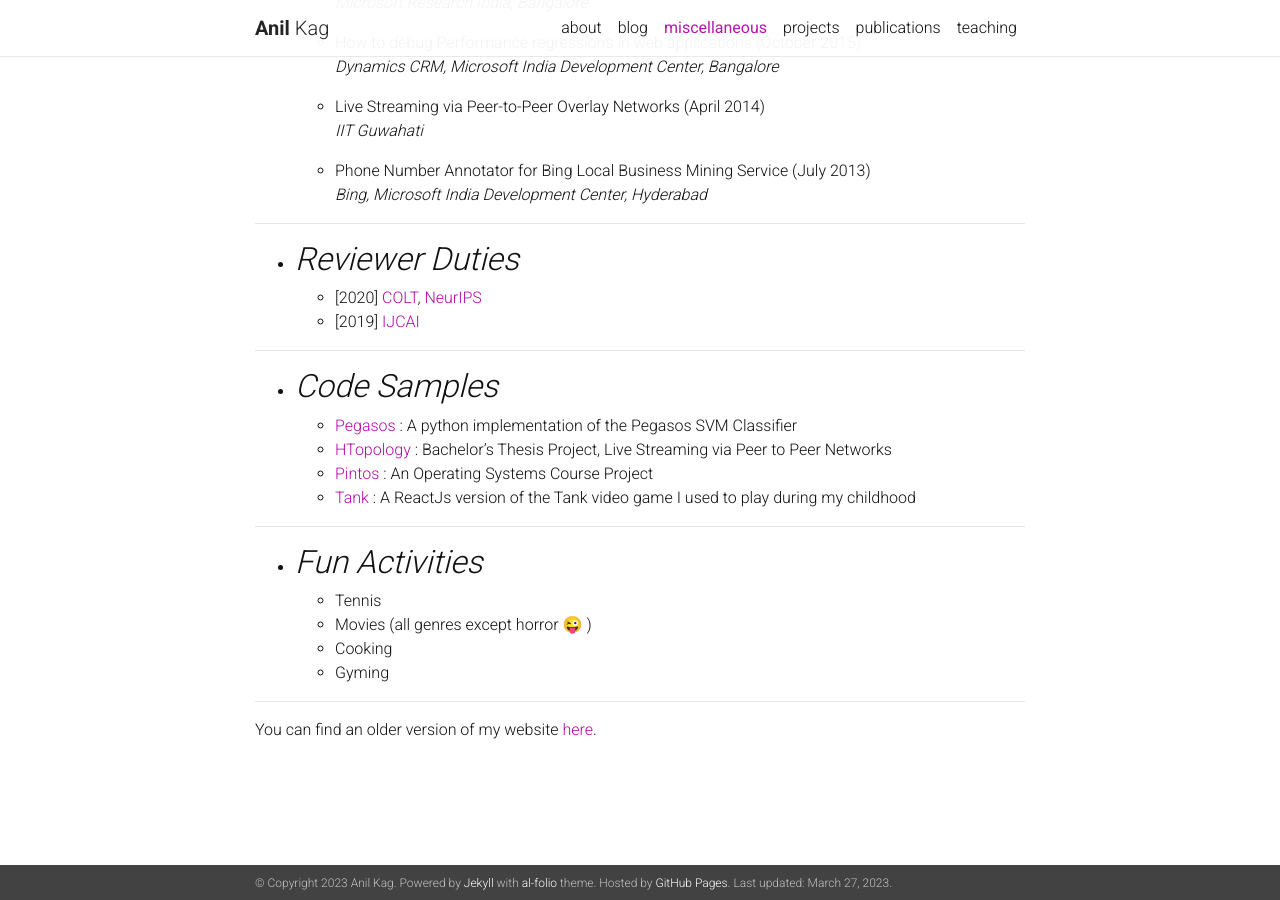
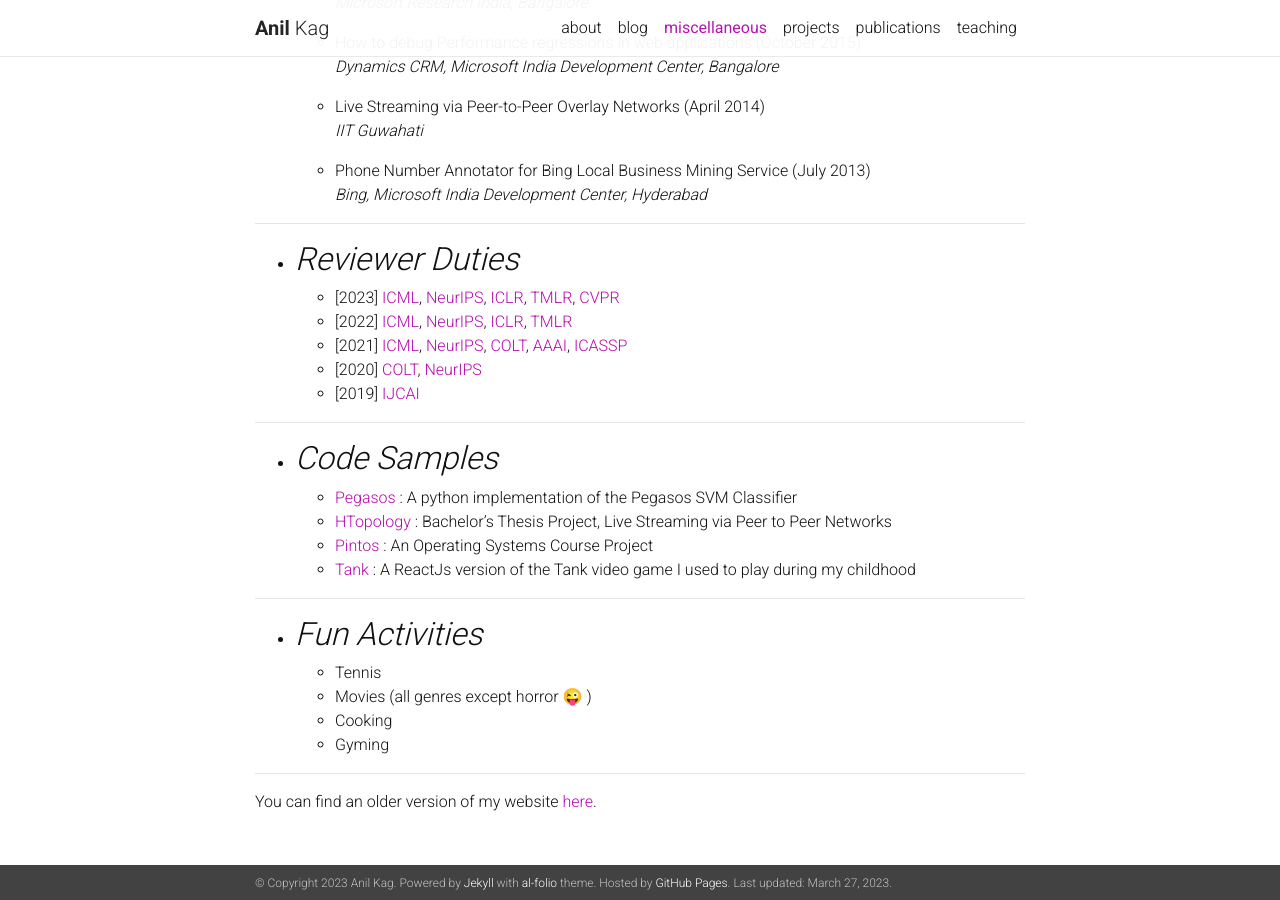
Before and after one commit to anilkagak2/anilkagak2.github.io, a Jekyll site: the page built from _pages/miscellaneous.md, in a window 1280 px wide and 900 px high, scrolled down 888 px. Built offline with Jekyll 4.4.1, drawn with Linux system fonts in a browser that asks for light colours; nearby versions of some CDN libraries; emoji names are drawn with the system emoji font; a style sheet for code colours, icons or effects is not loaded.

Commit message:
updating reviewer duties with the links

```diff
--- a/_pages/miscellaneous.md
+++ b/_pages/miscellaneous.md
@@ -51,7 +51,10 @@ nav: true
 ---
 + *Reviewer Duties*
 ---
-	+ [2020] [COLT](http://learningtheory.org/colt2020/), [NeurIPS](https://nips.cc/)
+	+ [2023] [ICML](https://icml.cc/Conferences/2023/Reviewers), [NeurIPS](https://neurips.cc/Conferences/2023/ProgramCommittee), [ICLR](https://iclr.cc/Conferences/2023/Reviewers), [TMLR](https://jmlr.org/tmlr/), [CVPR](https://cvpr2023.thecvf.com/Conferences/2023)
+	+ [2022] [ICML](https://icml.cc/Conferences/2022/Reviewers), [NeurIPS](https://neurips.cc/Conferences/2022/ProgramCommittee), [ICLR](https://iclr.cc/Conferences/2022/Reviewers), [TMLR](https://jmlr.org/tmlr/)
+	+ [2021] [ICML](https://icml.cc/Conferences/2021/Reviewers), [NeurIPS](https://nips.cc/Conferences/2021/ProgramCommittee), [COLT](https://www.learningtheory.org/colt2021/), [AAAI](https://aaai.org/), [ICASSP](https://www.2021.ieeeicassp.org/2021.ieeeicassp.org/index.html)
+	+ [2020] [COLT](https://learningtheory.org/colt2020/), [NeurIPS](https://nips.cc/Conferences/2020/Reviewers)
 	+ [2019] [IJCAI](https://www.ijcai19.org/)
 
 ---
```
